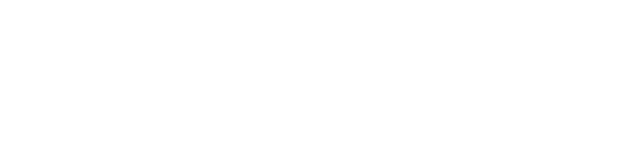
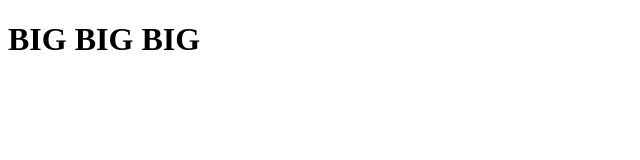
Before and after one commit to BigYellowCandy/BigYellowCandy.github.io, a plain HTML site: page index.html in a window 1280 px wide. Shown: the whole page, without its empty margins (0-640 px from the left). Drawn offline with Linux system fonts and the light colour scheme.

Commit message:
Update index.html

```diff
--- a/index.html
+++ b/index.html
@@ -3,5 +3,12 @@
        <head>
          <meta charset="utf-8">
          <title>Project: First Project</title>
-       </head>
+      </head>
+<body>
+   <h1>BIG BIG BIG</h1>
+      </body>
+
+
+
+
 </html>
```
